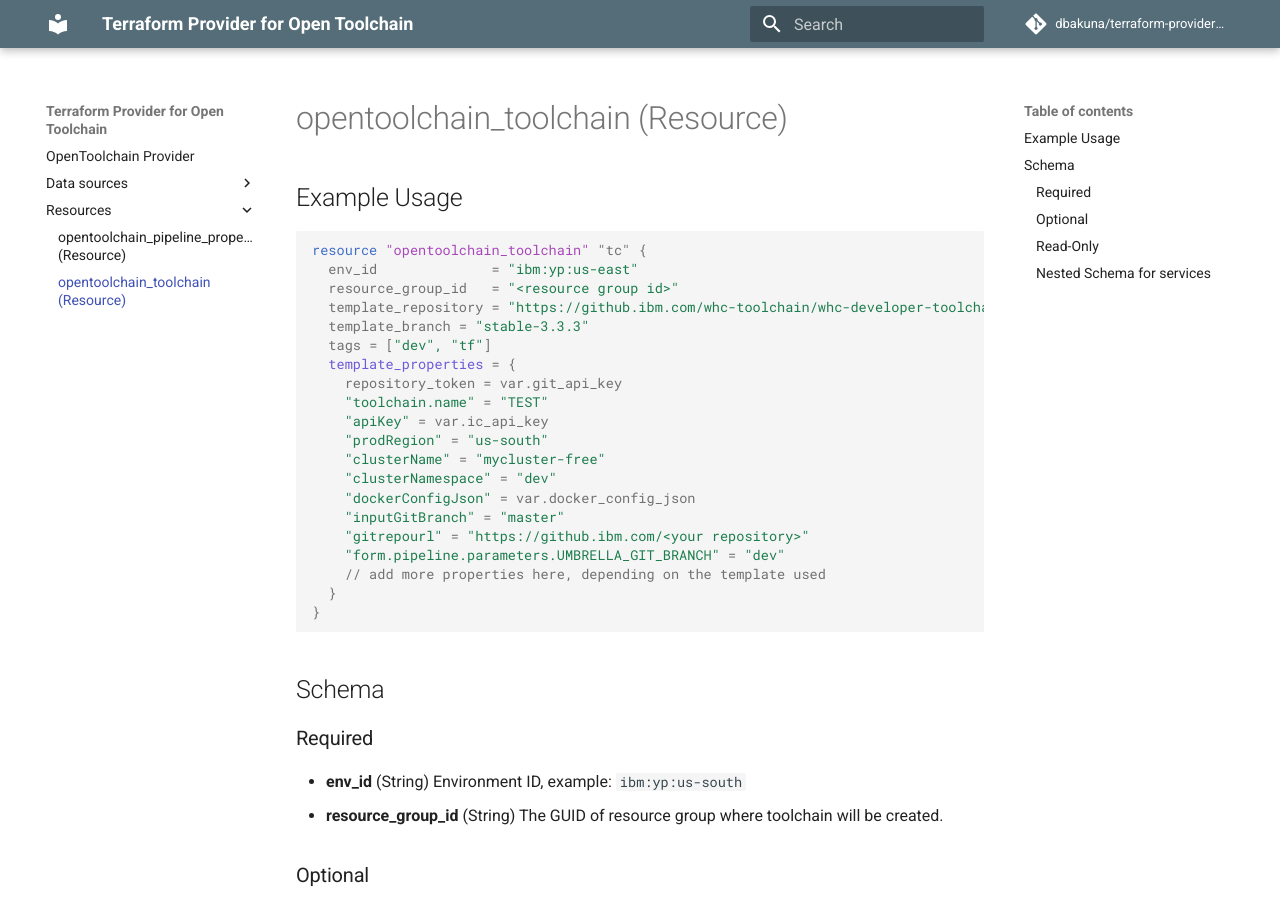
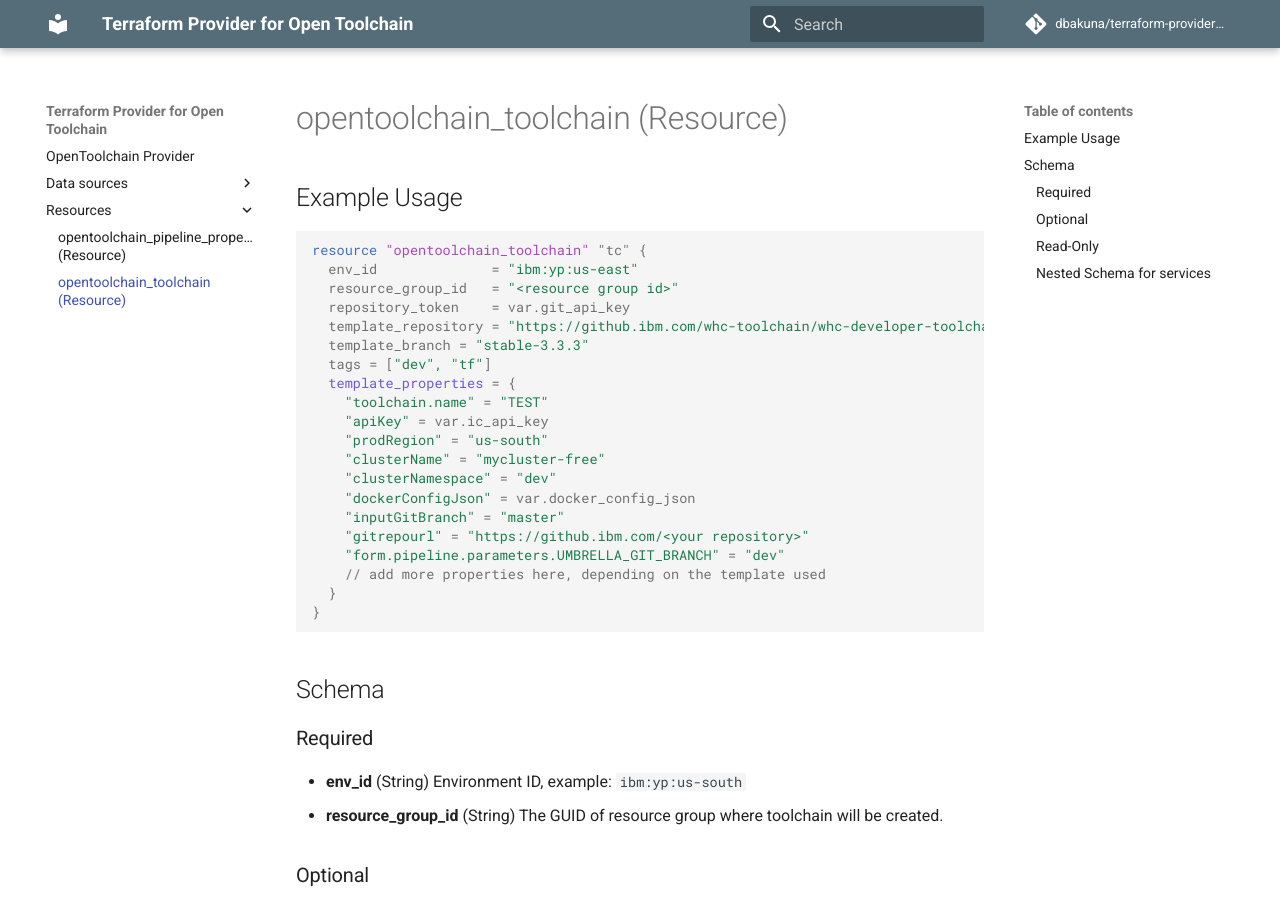
Before and after one commit to dariusbakunas/terraform-provider-opentoolchain, an MkDocs documentation site: the page built from docs/resources/toolchain.md, in a window 1280 px wide and 900 px high. Built offline with MkDocs 1.6.1 and Material for MkDocs 9.7.7, drawn with Linux system fonts in a browser that asks for light colours; comment, search, counter and statistics services are not loaded.

Commit message:
docs: update example

```diff
--- a/docs/resources/toolchain.md
+++ b/docs/resources/toolchain.md
@@ -16,11 +16,11 @@ description: |-
 resource "opentoolchain_toolchain" "tc" {
   env_id              = "ibm:yp:us-east"
   resource_group_id   = "<resource group id>"
+  repository_token    = var.git_api_key
   template_repository = "https://github.ibm.com/whc-toolchain/whc-developer-toolchain-CI"
   template_branch = "stable-3.3.3"
   tags = ["dev", "tf"]
   template_properties = {
-    repository_token = var.git_api_key
     "toolchain.name" = "TEST"
     "apiKey" = var.ic_api_key
     "prodRegion" = "us-south"
```
Also changed, not shown: 1 other file.
